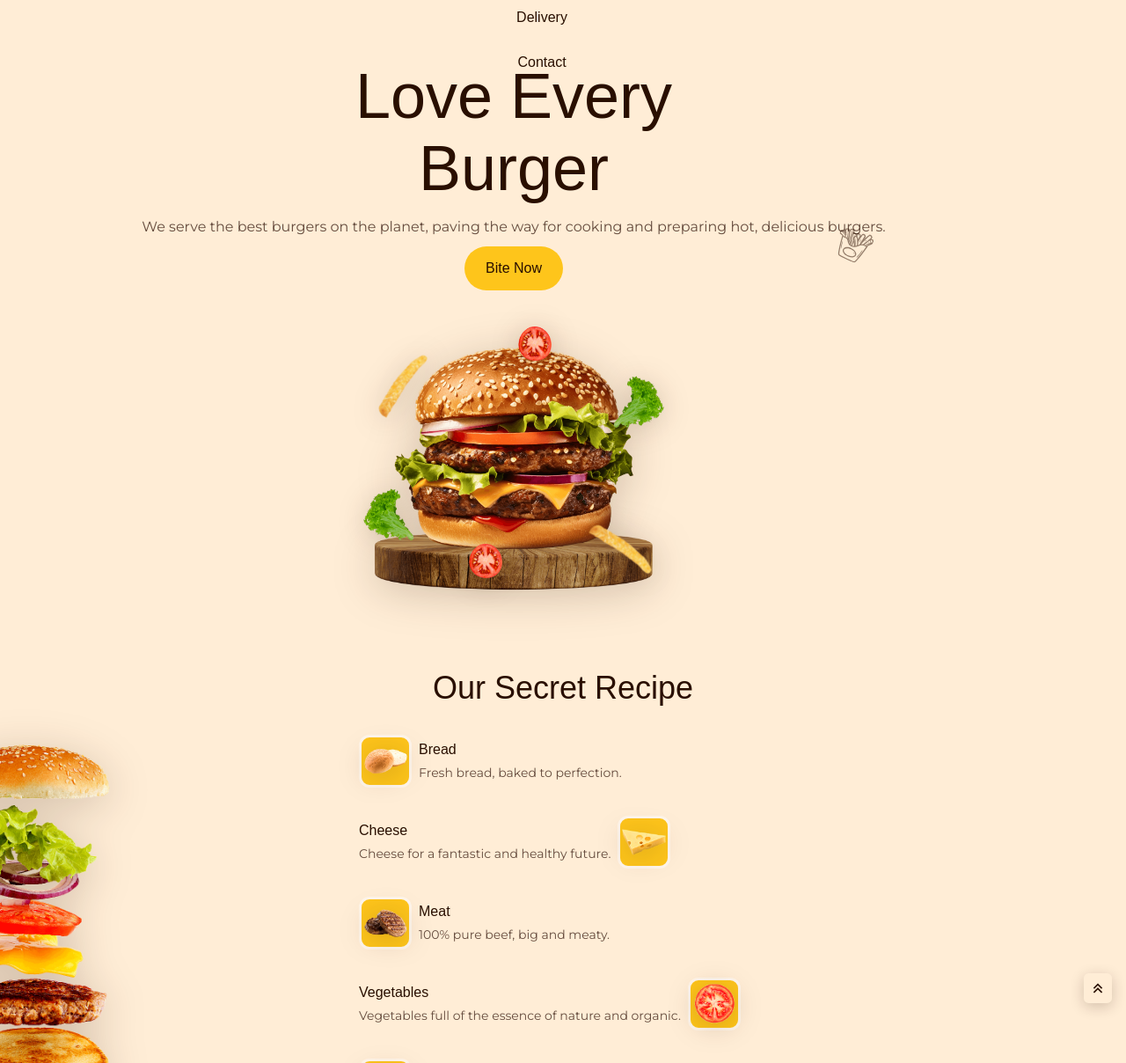
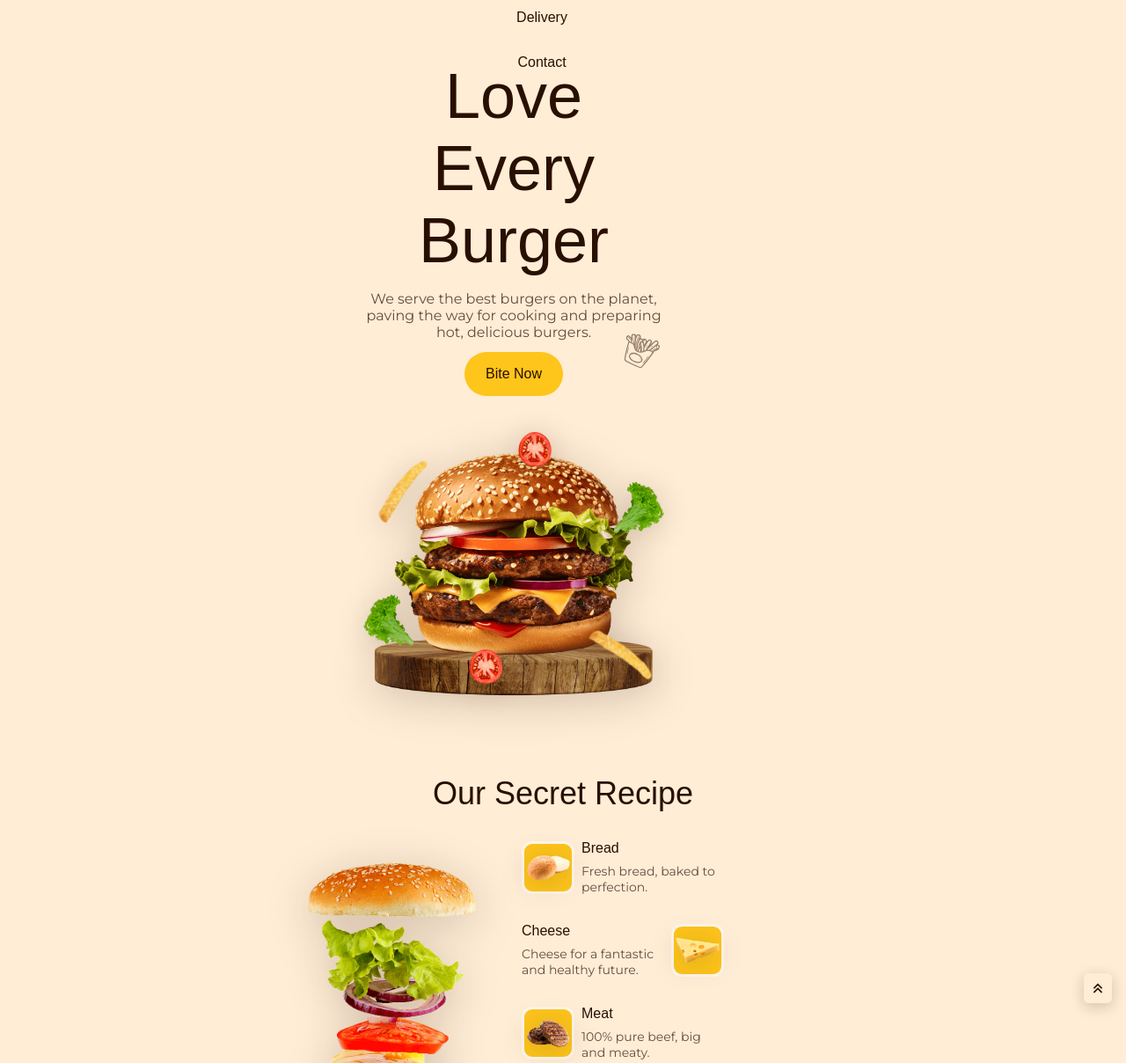
Before and after one commit to vishnukkrishna/Burger-Website, a plain HTML site: page index.html in a window 1280 px wide. Shown: the part 60-1268 px from the top of the page at 88% size. Drawn offline with nearby package versions, Linux system fonts and the light colour scheme; a web font is replaced by a local one.

Commit message:
Add responsive styles for medium devices (min-width: 540px)

```diff
--- a/assets/css/styles.css
+++ b/assets/css/styles.css
@@ -714,5 +714,32 @@ img {
 }
 
 /* For medium devices */
+@media screen and (min-width: 540px) {
+  .home__container,
+  .delivery__container {
+    grid-template-columns: 360px;
+    justify-content: center;
+  }
+
+  .recipe__img {
+    position: initial;
+  }
+
+  .recipe__container {
+    grid-template-columns: 200px 230px;
+    justify-content: center;
+    column-gap: 3rem;
+  }
+
+  .popular__container {
+    grid-template-columns: repeat(2, 160px);
+    justify-content: center;
+  }
+
+  .contact {
+    max-width: 500px;
+    margin: 0 auto;
+  }
+}
 
 /* For large devices */
```
